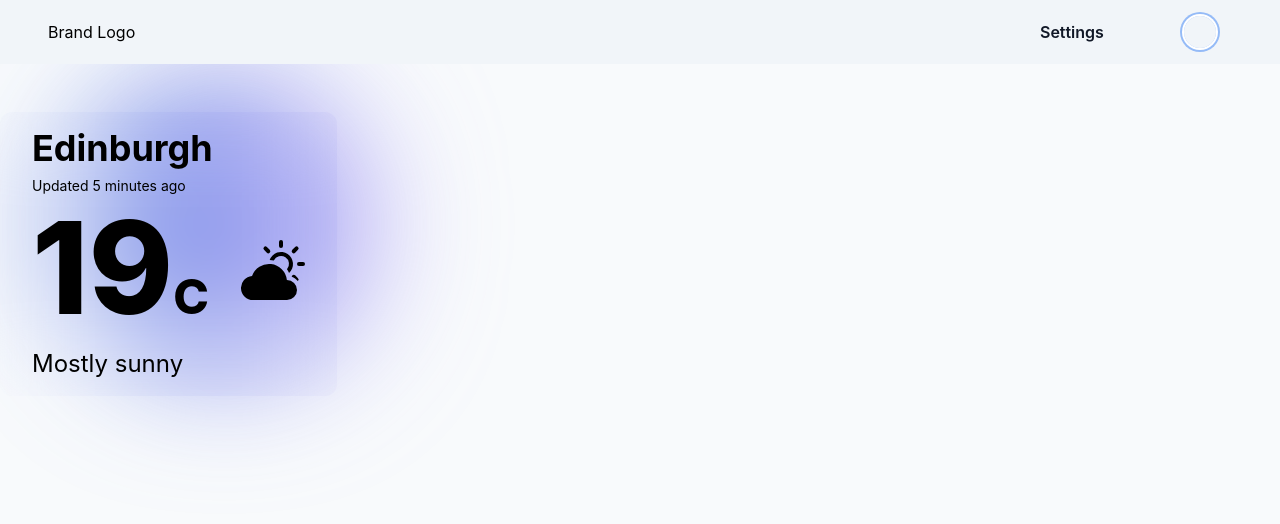
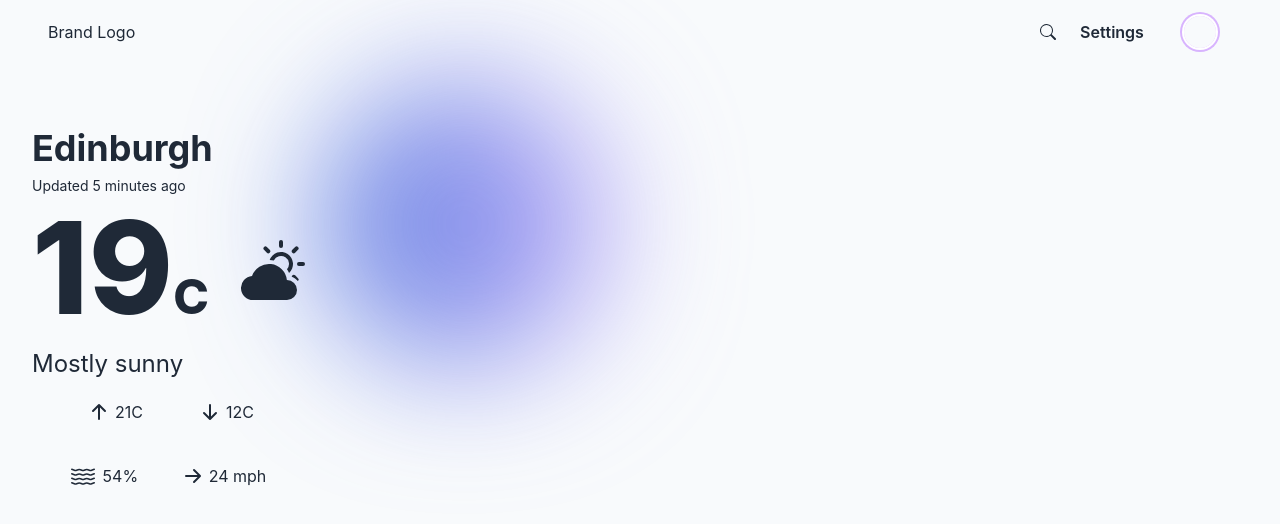
Before and after one commit to ScotDev/beaulife-new, a React (Vite) app: page /home in a window 1280 px wide. Shown: the top 524 px of the page. Built offline with nearby package versions, Linux system fonts and the light colour scheme; no server answers; sample sign-in values are in the browser's storage.

Commit message:
Added basic primary card styling

```diff
--- a/src/components/Card.jsx
+++ b/src/components/Card.jsx
@@ -1,8 +1,14 @@
 // export default function Card() {
-import { BsCloudSunFill } from "react-icons/bs";
+import {
+  BsCloudSunFill,
+  BsArrowUpShort,
+  BsArrowDownShort,
+  BsArrowRightShort,
+  BsWater,
+} from "react-icons/bs";
 const PrimaryCard = ({ location, temp }) => {
   return (
-    <div className=" py-4 px-8 rounded-xl l w-fit backdrop-blur-2xl">
+    <div className=" py-4 px-8 rounded-xl l w-fit text-gray-800">
       <div>
         <h2 className="font-bold text-4xl">{location}</h2>
         <h3 className="text-sm py-2">Updated 5 minutes ago</h3>
@@ -18,6 +24,27 @@ const PrimaryCard = ({ location, temp }) => {
         </div>
       </div>
       <h3 className="text-2xl pt-4">Mostly sunny</h3>
+      <div className="flex flex-row justify-evenly items-center py-4">
+        <div className="flex flex-row items-center">
+          <BsArrowUpShort className="w-8 h-8" />
+          <p>21C</p>
+        </div>
+        <div className="flex flex-row items-center">
+          <BsArrowDownShort className="w-8 h-8" />
+          <p>12C</p>
+        </div>
+      </div>
+
+      <div className="flex flex-row justify-evenly items-center py-4">
+        <div className="flex flex-row items-center">
+          <BsWater className="w-6 h-6 mr-2" />
+          <p>54%</p>
+        </div>
+        <div className="flex flex-row items-center">
+          <BsArrowRightShort className="w-8 h-8" />
+          <p>24 mph</p>
+        </div>
+      </div>
     </div>
   );
 };
--- a/src/components/Navbar.jsx
+++ b/src/components/Navbar.jsx
@@ -1,21 +1,22 @@
 import { useAuthContext } from "../auth/useAuthContext";
 
 import { Link } from "react-router-dom";
-import { RxAvatar } from "react-icons/rx";
+import { BsSearch } from "react-icons/bs";
 
 export default function Navbar() {
   const user = useAuthContext();
   return (
-    <div className="flex items-center justify-between w-full h-fit px-12 bg-slate-100 backdrop-blur-4xl">
+    <div className="flex items-center justify-between w-full h-fit px-12 text-gray-800 backdrop-blur-4xl">
       <Link to="../home">
         <div>Brand Logo</div>
       </Link>
       <div className="flex flex-row items-center justify-between w-48 ">
+        <BsSearch />
         <Link to="../settings">
-          <p className="font-semibold text-gray-900">Settings</p>
+          <p className="font-semibold">Settings</p>
         </Link>
         <Link to="../profile">
-          <div className="rounded-full ring-offset-2 ring-2 m-4 h-8 w-8 overflow-hidden">
+          <div className="rounded-full ring-offset-2 ring-purple-300 ring-2 m-4 h-8 w-8 overflow-hidden">
             <img src={user?.user?.photoURL} />
           </div>
         </Link>
--- a/src/index.css
+++ b/src/index.css
@@ -18,15 +18,15 @@
     @apply flex flex-col pt-12 w-full;
   }
   .background {
-    @apply min-w-full min-h-screen absolute bg-slate-50 -z-10;
+    @apply min-w-full min-h-screen absolute bg-slate-50 -z-10 overflow-x-hidden;
   }
   .background-color {
-    @apply absolute top-20 left-20 w-72 h-72 bg-gradient-to-r from-blue-700 to-violet-400 rounded-full mix-blend-multiply filter blur-3xl opacity-70;
+    @apply absolute top-20 left-80 w-72 h-72 bg-gradient-to-r from-blue-700 to-violet-400 rounded-full mix-blend-multiply filter blur-3xl opacity-70;
   }
   .btn-primary {
     @apply rounded-md min-w-fit w-full h-[48px] px-4 font-medium text-lg text-white bg-purple-600;
   }
   .btn-secondary {
-    @apply border  border-black rounded-md min-w-fit w-full h-[48px] px-4 font-medium text-lg;
+    @apply border border-gray-900 rounded-md min-w-fit w-full h-[48px] px-4 font-medium text-lg;
   }
 }
```
